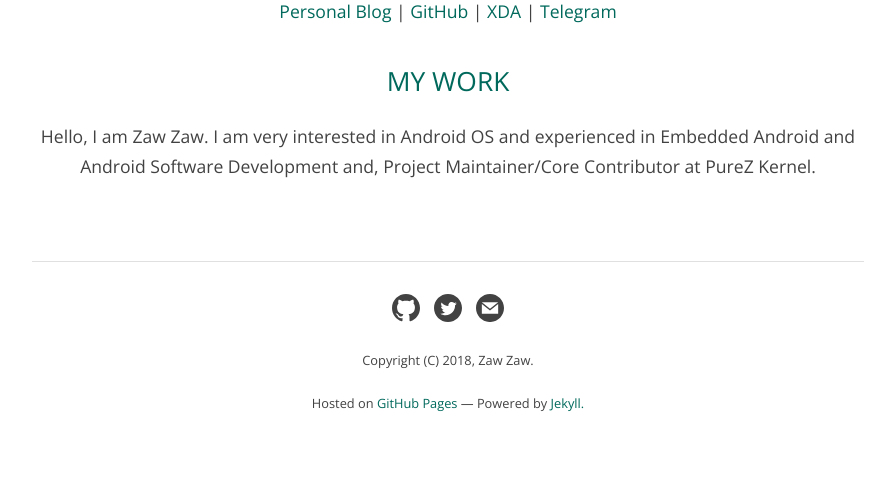
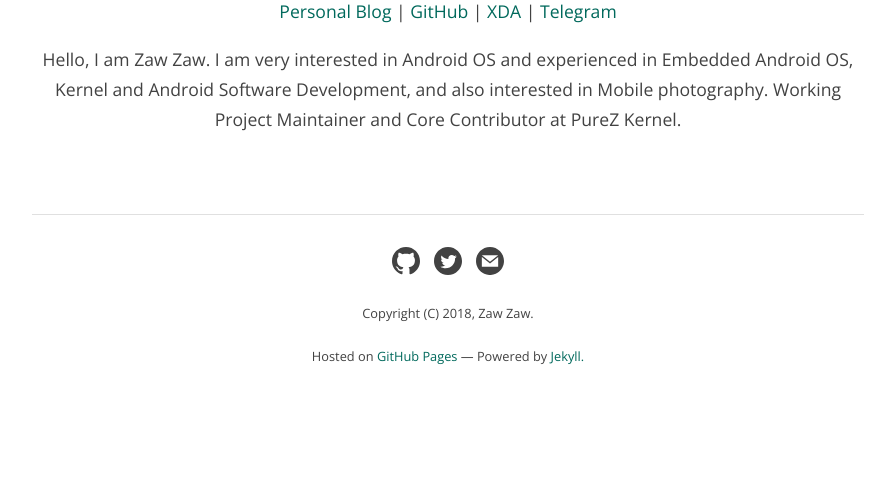
Before and after one commit to zawzaww/zawzaww.github.io, a Jekyll site: the page built from index.md, in a window 1280 px wide. Shown: the part 745-1225 px from the top of the page, without its empty margins (192-1087 px from the left). Built offline with Jekyll 4.4.1, drawn with Linux system fonts in a browser that asks for light colours; after the commit the page ends 1178 px from its top, so only the background shows below that.

Commit message:
about: index: Update index and aboutme

```diff
--- a/index.md
+++ b/index.md
@@ -4,5 +4,4 @@ layout: home
 
 <p align="center"><img src="https://s20.postimg.cc/yxt5lu0zx/Round_Photo-_Zaw_Zaw.png" width="45%" height="45%"/></p>
 <p align="center"><a href="https://medium.com/zawzaww">Personal Blog</a> | <a href="https://github.com/zawzaww">GitHub</a> | <a href="https://forum.xda-developers.com/member.php?u=7581611">XDA</a> | <a href="https://t.me/zawzaww">Telegram</a></p>
-<h2 align="center"><a href="https://zawzaww.github.io/work">MY WORK</a></h2>
-<p align="center">Hello, I am Zaw Zaw. I am very interested in Android OS and experienced in Embedded Android and Android Software Development and, Project Maintainer/Core Contributor at PureZ Kernel.</p>
+<p align="center">Hello, I am Zaw Zaw. I am very interested in Android OS and experienced in Embedded Android OS, Kernel and Android Software Development, and also interested in Mobile photography. Working Project Maintainer and Core Contributor at PureZ Kernel.</p>
```
Also changed, not shown: about.md (+15 -19 lines).
